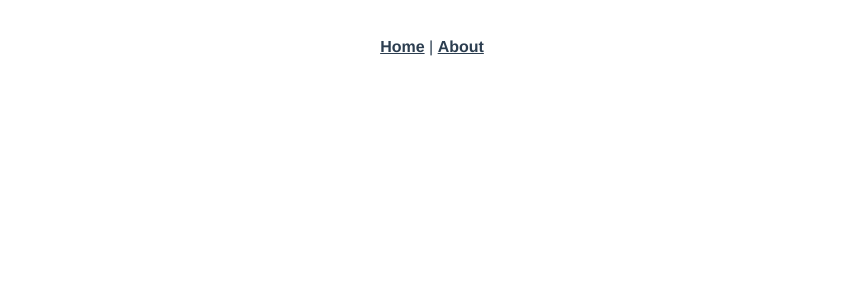
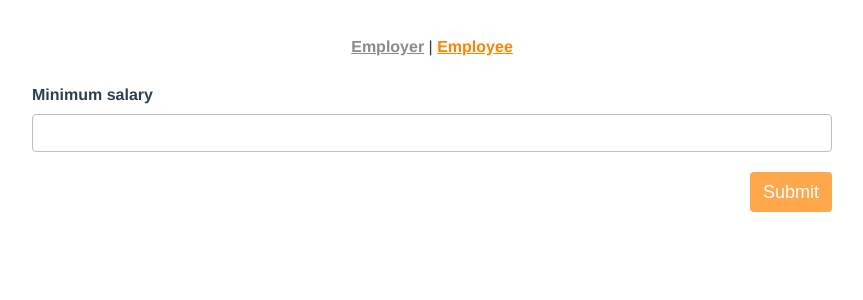
Before and after one commit to cllagosr/salary-negotiation, a Vue app: page /employee in a window 1280 px wide. Shown: the top 300 px of the page, without its empty margins (208-1071 px from the left). Built offline with nearby package versions, Linux system fonts and the light colour scheme.

Commit message:
Adds employee and employer views

```diff
--- a/src/App.vue
+++ b/src/App.vue
@@ -1,8 +1,8 @@
 <template>
   <div id="app">
-    <div id="nav">
-      <router-link to="/">Home</router-link> |
-      <router-link to="/about">About</router-link>
+    <div class="sn-nav">
+      <router-link to="/">Employer</router-link> |
+      <router-link to="/employee">Employee</router-link>
     </div>
     <router-view/>
   </div>
@@ -16,16 +16,16 @@
   color: #2c3e50;
 }
 
-#nav {
+.sn-nav {
   padding: 30px;
   text-align: center;
 
   a {
     font-weight: bold;
-    color: #2c3e50;
+    color: $color-grey;
 
     &.router-link-exact-active {
-      color: #42b983;
+      color: $color-primary;
     }
   }
 }
--- a/src/assets/scss/constants.scss
+++ b/src/assets/scss/constants.scss
@@ -4,8 +4,8 @@ $color-secondary: #4b4b4b;
 $color-status-red: red;
 $color-white: #fff;
 
-$lightest-grey: #f6fafc;
-$light-grey: #bfbfbf;
+$color-light-grey: #bfbfbf;
+$color-grey: #8a8a8a;
 
 $font-color: $color-secondary;
-$border-color: $light-grey;
+$border-color: $color-light-grey;
--- a/src/router/index.js
+++ b/src/router/index.js
@@ -1,22 +1,22 @@
 import Vue from 'vue'
 import VueRouter from 'vue-router'
-import SalaryForm from '../views/SalaryForm.vue'
+import EmployerForm from '../views/EmployerForm.vue'
 
 Vue.use(VueRouter)
 
 const routes = [
   {
     path: '/',
-    name: 'Home',
-    component: SalaryForm
+    name: 'Employer',
+    component: EmployerForm
   },
   {
-    path: '/about',
-    name: 'About',
+    path: '/employee',
+    name: 'Employee',
     // route level code-splitting
     // this generates a separate chunk (about.[hash].js) for this route
     // which is lazy-loaded when the route is visited.
-    component: () => import(/* webpackChunkName: "about" */ '../views/About.vue')
+    component: () => import(/* webpackChunkName: "about" */ '../views/EmployeeForm.vue')
   }
 ]
 
--- a/src/views/About.vue
+++ /dev/null
@@ -1,5 +0,0 @@
-<template>
-  <div class="about">
-    <h1>About</h1>
-  </div>
-</template>
--- /dev/null
+++ b/src/views/EmployeeForm.vue
@@ -0,0 +1,16 @@
+<template>
+  <main>
+    <SalaryForm label="Minimum salary"/>
+  </main>
+</template>
+
+<script>
+import SalaryForm from '@/components/SalaryForm.vue'
+
+export default {
+  name: 'EmployerForm',
+  components: {
+    SalaryForm
+  }
+}
+</script>
--- /dev/null
+++ b/src/views/EmployerForm.vue
@@ -0,0 +1,16 @@
+<template>
+  <main>
+    <SalaryForm label="Maximum salary"/>
+  </main>
+</template>
+
+<script>
+import SalaryForm from '@/components/SalaryForm.vue'
+
+export default {
+  name: 'EmployerForm',
+  components: {
+    SalaryForm
+  }
+}
+</script>
```
Also changed, not shown: src/components/SalaryForm.vue (renamed from src/views/SalaryForm.vue).
